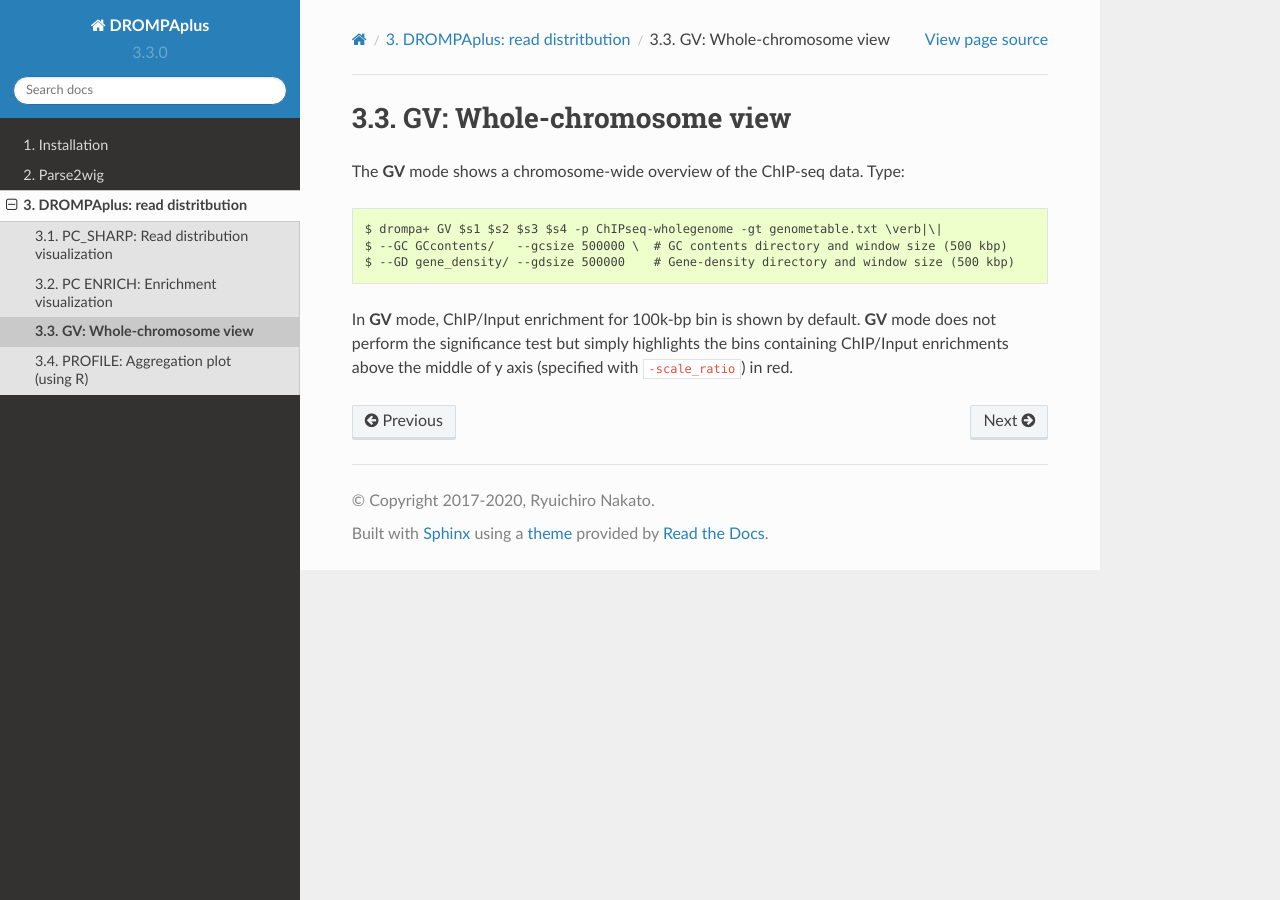
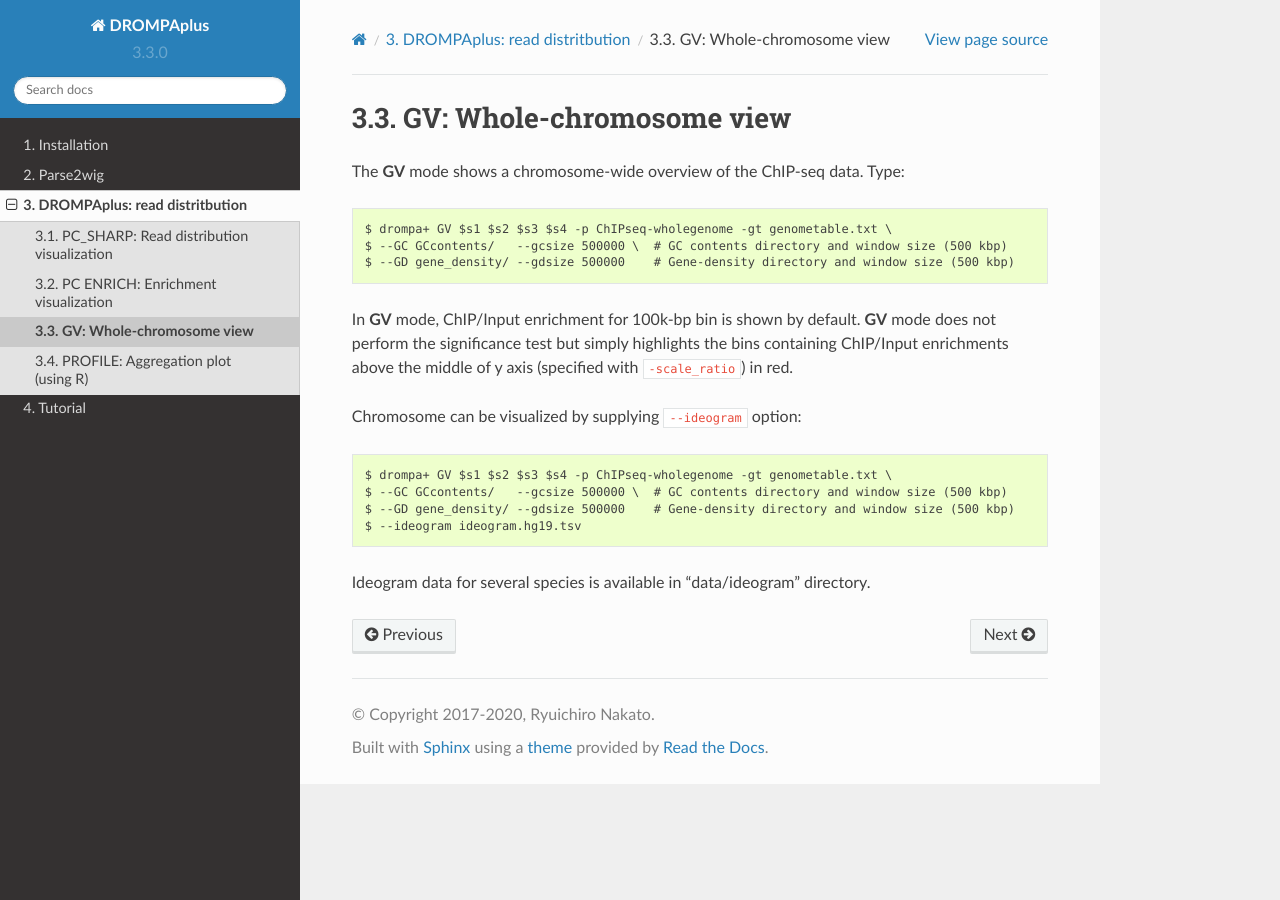
Before and after one commit to rnakato/DROMPAplus, a Sphinx documentation site: the page built from docs/content/drompa/GV.rst, in a window 1280 px wide. Built offline with Sphinx 7.4.7 and the Read the Docs theme 2.0.0, drawn with Linux system fonts in a browser that asks for light colours.

Commit message:
modify Manual

```diff
--- a/docs/content/drompa/GV.rst
+++ b/docs/content/drompa/GV.rst
@@ -3,7 +3,7 @@ GV: Whole-chromosome view
 
 The **GV** mode shows a chromosome-wide overview of the ChIP-seq data. Type::
 
-    $ drompa+ GV $s1 $s2 $s3 $s4 -p ChIPseq-wholegenome -gt genometable.txt \verb|\|
+    $ drompa+ GV $s1 $s2 $s3 $s4 -p ChIPseq-wholegenome -gt genometable.txt \
     $ --GC GCcontents/   --gcsize 500000 \  # GC contents directory and window size (500 kbp)
     $ --GD gene_density/ --gdsize 500000    # Gene-density directory and window size (500 kbp)
 
@@ -11,3 +11,14 @@ In **GV** mode, ChIP/Input enrichment for 100k-bp bin is shown by default.
 **GV** mode does not perform the significance test but simply
 highlights the bins containing ChIP/Input enrichments above the middle of
 y axis (specified with ``-scale_ratio``) in red.
+
+
+Chromosome can be visualized by supplying ``--ideogram`` option::
+
+
+    $ drompa+ GV $s1 $s2 $s3 $s4 -p ChIPseq-wholegenome -gt genometable.txt \
+    $ --GC GCcontents/   --gcsize 500000 \  # GC contents directory and window size (500 kbp)
+    $ --GD gene_density/ --gdsize 500000    # Gene-density directory and window size (500 kbp)
+    $ --ideogram ideogram.hg19.tsv
+
+Ideogram data for several species is available in "data/ideogram" directory.
--- a/docs/index.rst
+++ b/docs/index.rst
@@ -27,6 +27,7 @@ Contents:
    content/Install
    content/parse2wig
    content/drompa
+   content/Tutorial
 
 
 Citation:
```
Also changed, not shown: docs/content/Appendix.rst (deleted, +0 -56 lines), docs/content/Tutorial.rst (added, +21 -0 lines), 1 other file.
